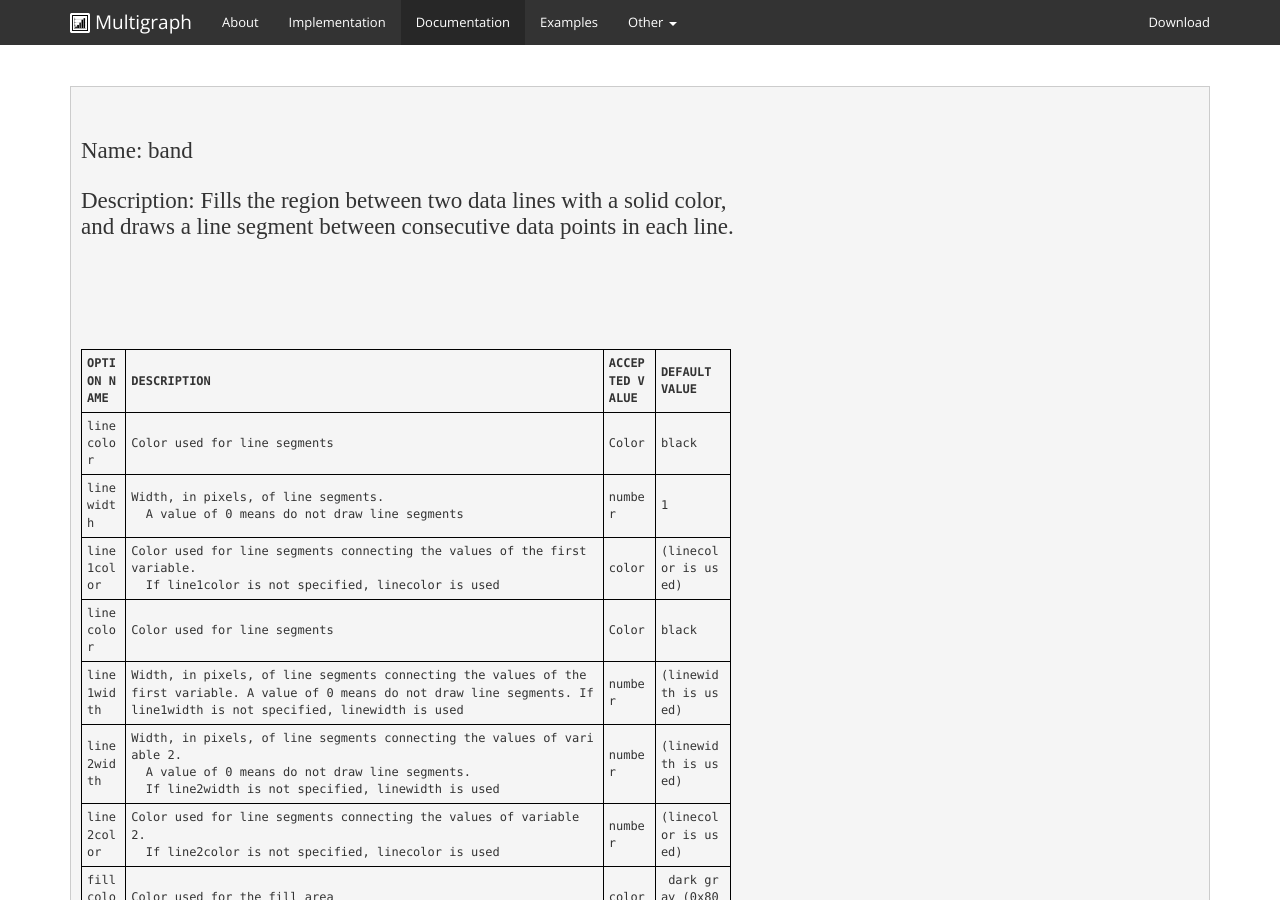
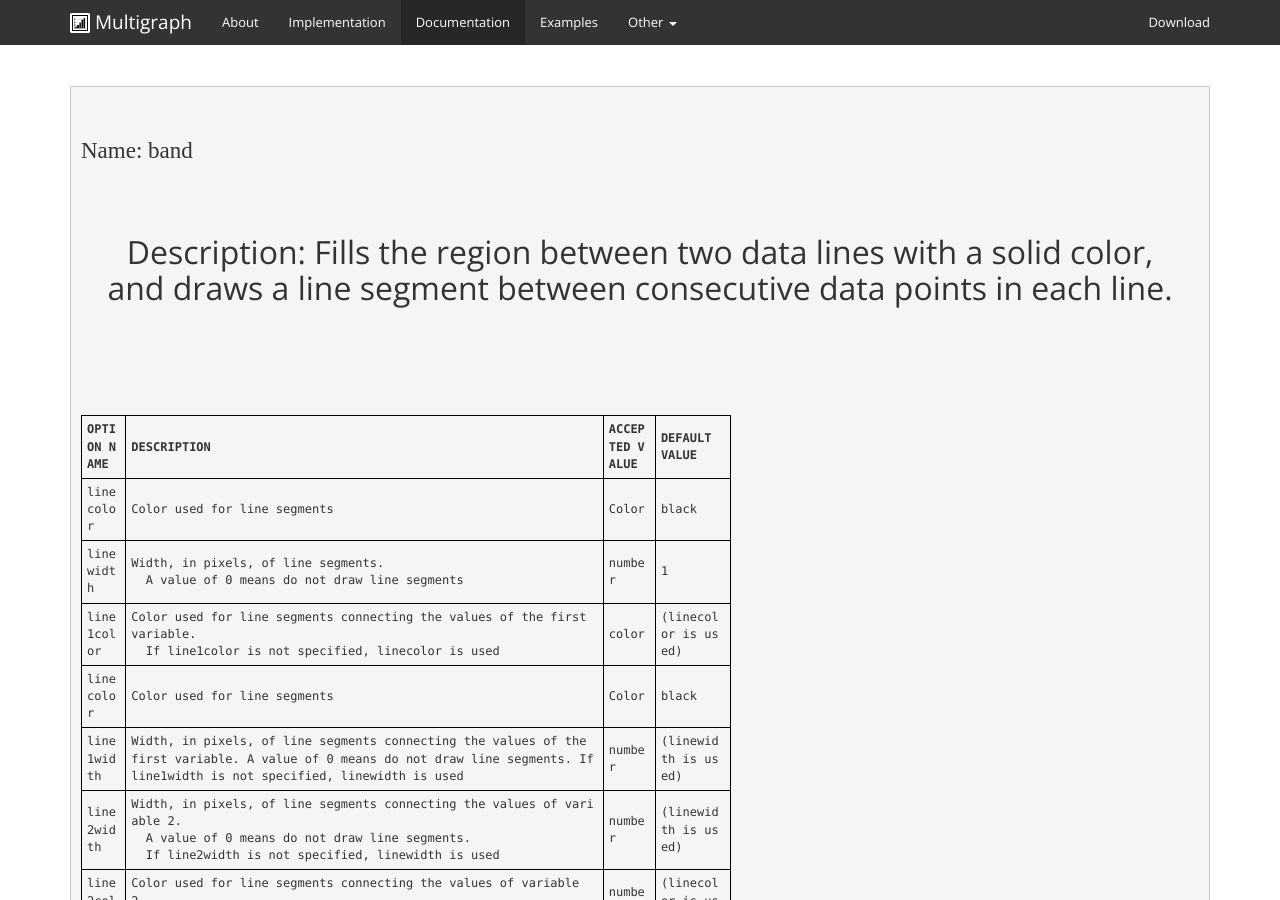
Before and after one commit to khunter3D/khunter3D.github.io, a Jekyll site: the page built from docs/renderers/index.html, in a window 1280 px wide and 900 px high. Built offline with Jekyll 4.4.1, drawn with Linux system fonts in a browser that asks for light colours; nearby versions of some CDN libraries; Markdown is read by kramdown in place of the engine named in the settings.

Commit message:
Update index.html

```diff
--- a/docs/renderers/index.html
+++ b/docs/renderers/index.html
@@ -8,11 +8,11 @@
 
       <pre>
 
-<h1>Name: band
+<h1>Name: band</h1>
 
-Description: Fills the region between two data lines with a solid color,
+<h2>Description: Fills the region between two data lines with a solid color,
 and draws a line segment between consecutive data points in each line.
-</h1>
+</h2>
 <style>
 table,th,td
 {
```
